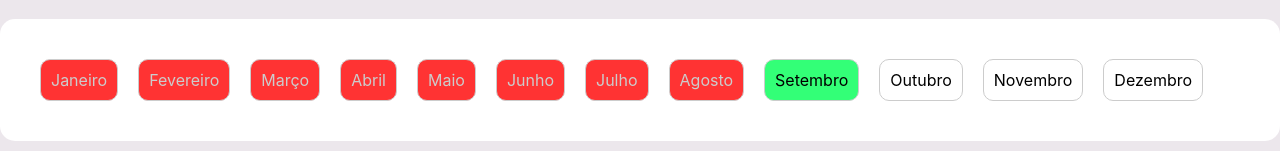
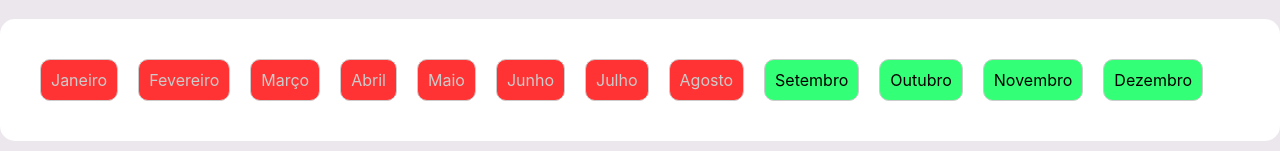
Before and after one commit to Pedriniii/roleMandave-Frontend, a React (Create React App) app: page / in a window 1280 px wide. Shown: the part 267-418 px from the top of the page. Built offline with nearby package versions, Linux system fonts and the light colour scheme; no server answers.

Commit message:
corrigindo body.tsx
a

```diff
--- a/src/components/initialPage/body/body.tsx
+++ b/src/components/initialPage/body/body.tsx
@@ -9,7 +9,7 @@ const MonthCalendar = () => {
     <div className="month-calendar">
       {monthNames.map((month, index) => {
         const isPastMonth = index < currentMonth;
-        const isCurrentMonth = index == currentMonth;
+        const isCurrentMonth = index = currentMonth;
         const classNames = isPastMonth ? 'month past-month' : 'month' && isCurrentMonth ? 'month current-month' : 'month';
         return (
           <div key={month} className={classNames}>
```
